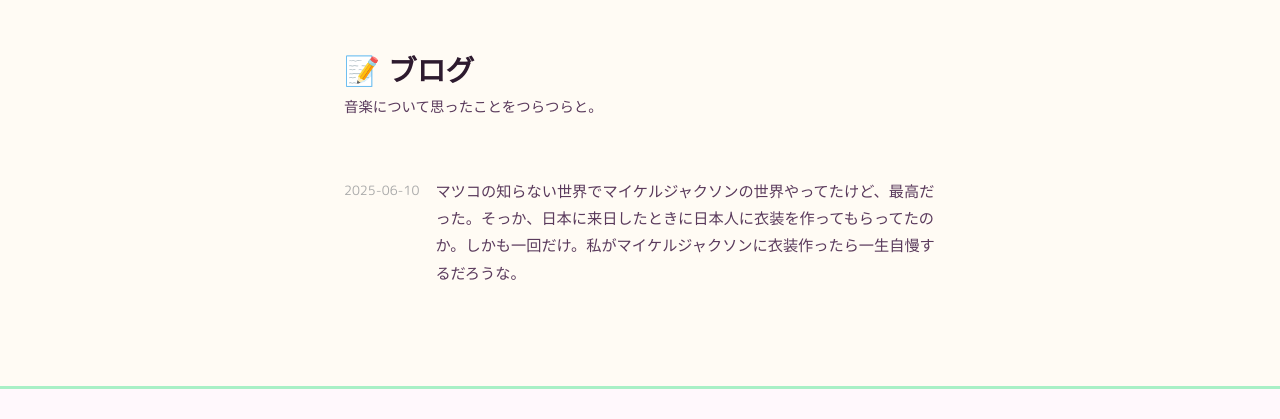
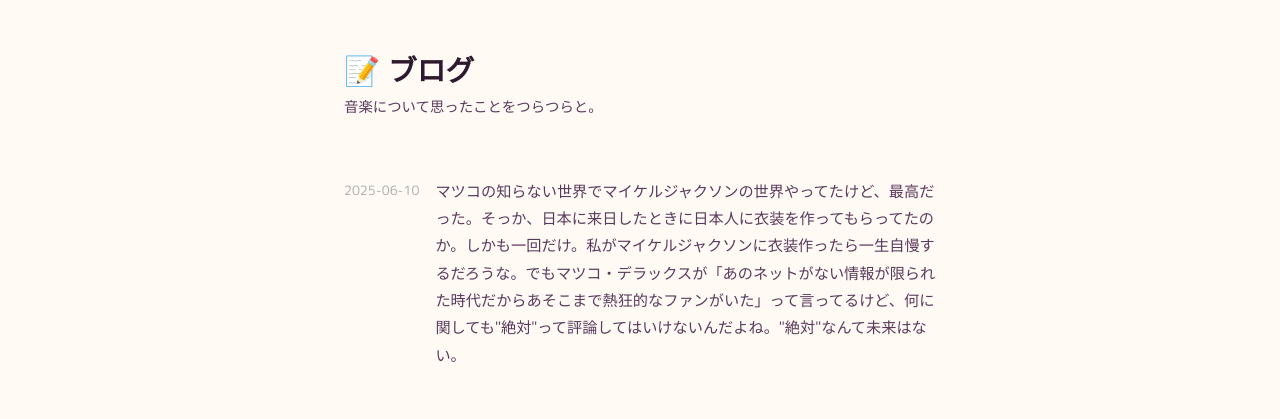
Before and after one commit to Azaleacreativeroom888/fan-music, a plain HTML site: page blog.html in a window 1280 px wide. Shown: the part 67-486 px from the top of the page. Drawn offline with Linux system fonts and the light colour scheme; a web font is replaced by a local one.

Commit message:
Update blog.html

```diff
--- a/blog.html
+++ b/blog.html
@@ -129,7 +129,7 @@
 
     <div class="entry">
       <span class="entry-date">2025-06-10</span>
-      <p class="entry-comment">マツコの知らない世界でマイケルジャクソンの世界やってたけど、最高だった。そっか、日本に来日したときに日本人に衣装を作ってもらってたのか。しかも一回だけ。私がマイケルジャクソンに衣装作ったら一生自慢するだろうな。</p>
+      <p class="entry-comment">マツコの知らない世界でマイケルジャクソンの世界やってたけど、最高だった。そっか、日本に来日したときに日本人に衣装を作ってもらってたのか。しかも一回だけ。私がマイケルジャクソンに衣装作ったら一生自慢するだろうな。でもマツコ・デラックスが「あのネットがない情報が限られた時代だからあそこまで熱狂的なファンがいた」って言ってるけど、何に関しても"絶対"って評論してはいけないんだよね。"絶対"なんて未来はない。</p>
     </div>
 
   </main>
```
